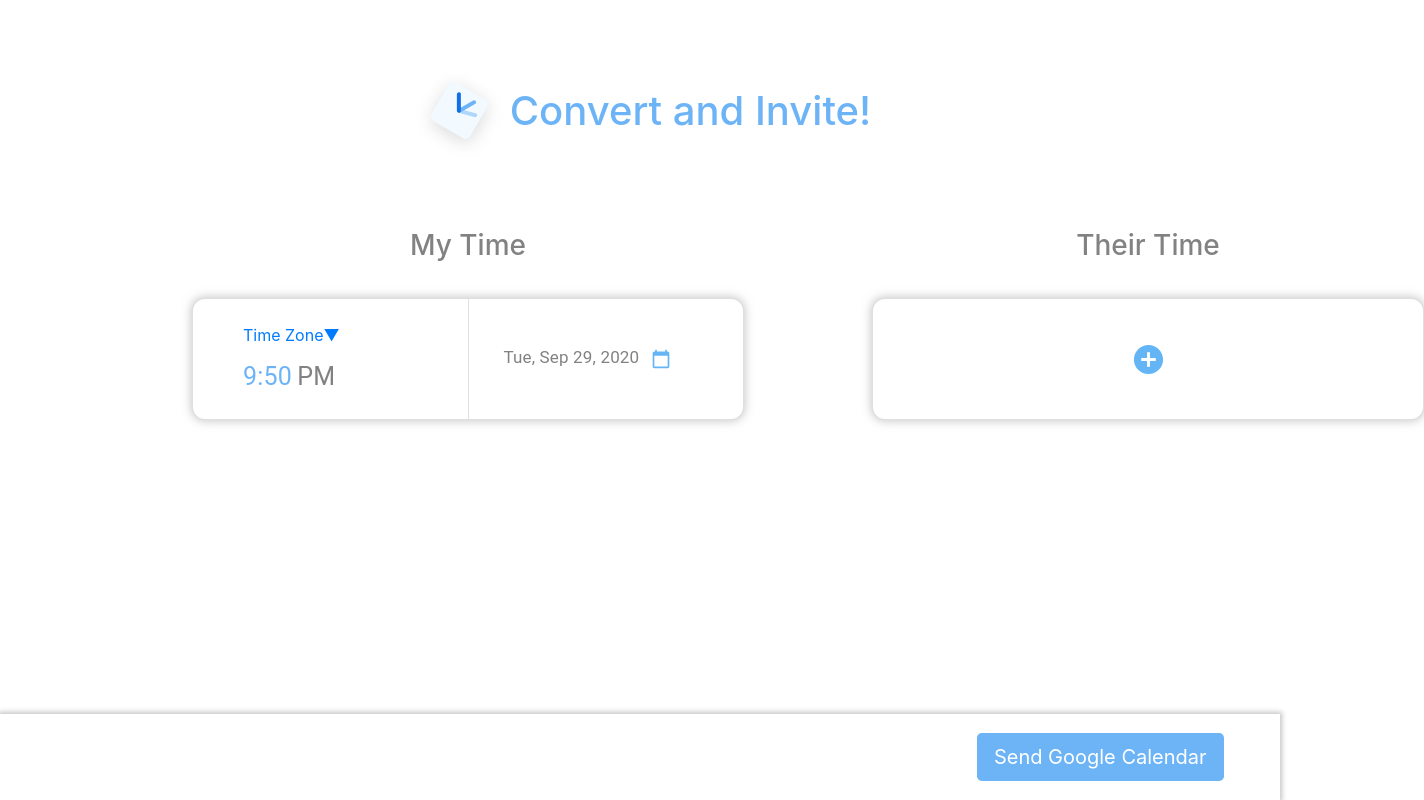
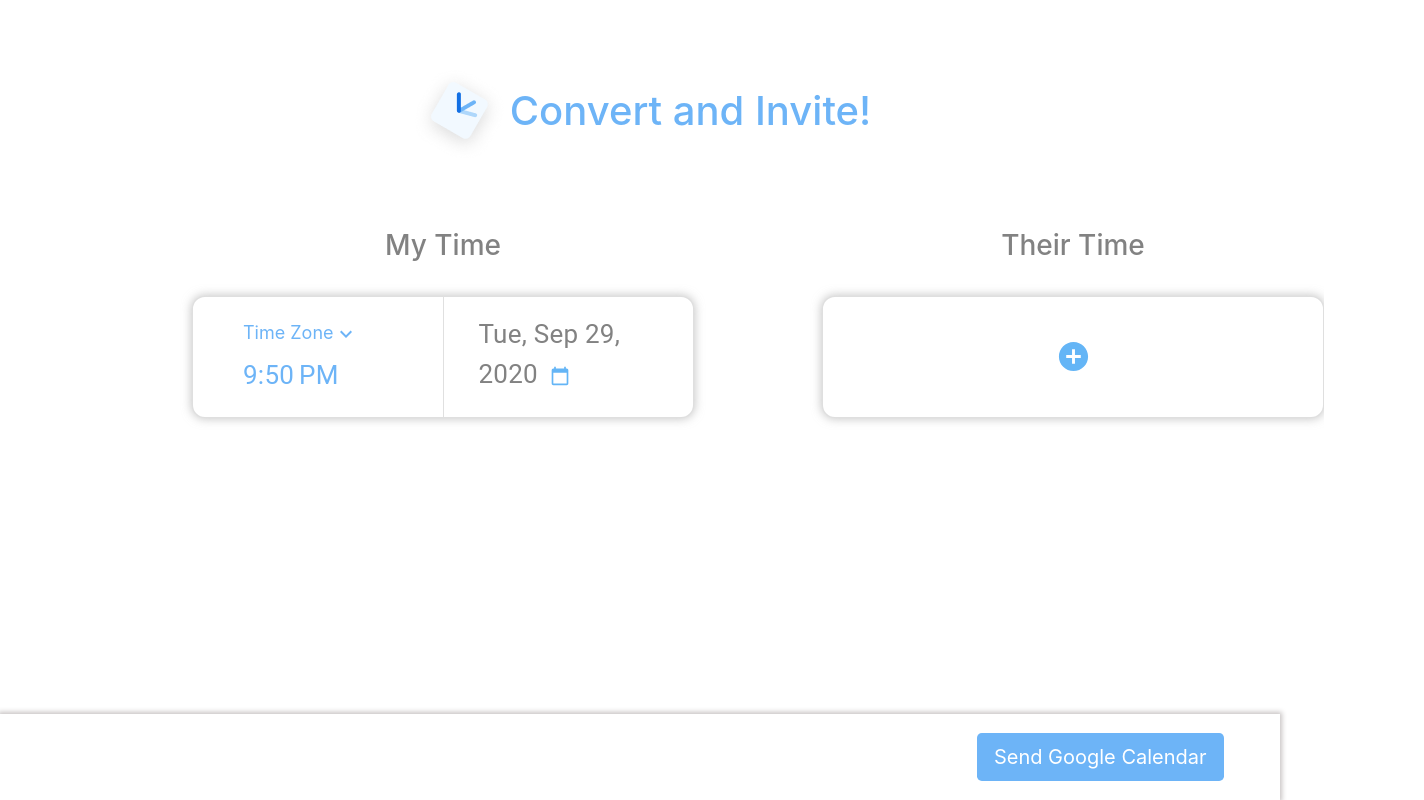
Before and after one commit to bungaepyo/web-app-inaeng-chinaeng, a React (Create React App) app: page /#/ in a window 1280 px wide. Shown: the whole page, 1424 px wide, since content can reach past the window. Built offline with nearby package versions, Linux system fonts and the light colour scheme.

Commit message:
css change & clean

```diff
--- a/src/components/Dropdown.js
+++ b/src/components/Dropdown.js
@@ -1,8 +1,10 @@
 import React, {useState} from "react";
 import { FormControl } from "react-bootstrap";
+import ExpandMoreIcon from '@material-ui/icons/ExpandMore';
 
 const CustomToggle = React.forwardRef(({ children, onClick }, ref) => (
     <a
+      style={{color : "#6DB4F7", fontSize:"18px"}}
       href=" "
       ref={ref}
       onClick={(e) => {
@@ -11,7 +13,7 @@ const CustomToggle = React.forwardRef(({ children, onClick }, ref) => (
       }}
     >
       {children}
-      &#x25bc;
+      <ExpandMoreIcon/>
     </a>
   ));
 
@@ -29,7 +31,7 @@ const CustomMenu = React.forwardRef(
           <FormControl
             autoFocus
             className="mx-3 my-2 w-auto"
-            placeholder="Type to filter..."
+            placeholder="Type to filter"
             onChange={(e) => setValue(e.target.value)}
             value={value}
           />
--- a/src/components/Home.js
+++ b/src/components/Home.js
@@ -2,7 +2,7 @@ import React from "react";
 import '../styles/Home.css';
 import { ButtonToolbar, Button, Col, Dropdown } from "react-bootstrap";
 import Card from "react-bootstrap/Card";
-import TimeCard from "../components/TimeCard";
+// import TimeCard from "../components/TimeCard";
 import Container from "react-bootstrap/Container";
 import Divider from '@material-ui/core/Divider'
 import AddCircleIcon from '@material-ui/icons/AddCircle';
@@ -21,24 +21,6 @@ class Home extends React.Component{
 
     nextPath(path){
         this.props.history.push(path);
-    }
-
-    state = {
-        cardsCount: 0,
-    };
-
-    addHandler = () => {
-        this.setState(prevState => {
-            return {cardsCount: prevState.cardsCount+1};
-        })
-    };
-
-    getCards = () => {
-        let cards =[];
-        for(let i=0; i<this.state.cardsCount; i++){
-            cards.push(TimeCard)
-        }
-        return cards;
     }
 
     render(){
@@ -103,7 +85,6 @@ class Home extends React.Component{
                                                     onClick={this.addHandler}>
                                                     <AddCircleIcon fontSize="large" style={{ color: blue[300] }}/>
                                                 </IconButton>
-                                                {this.getCards()}
                                             </Container>
                                         </Card>
                                         </div>
--- a/src/components/Picker.js
+++ b/src/components/Picker.js
@@ -12,26 +12,26 @@ const useStyles = makeStyles({
   },
 
   selectDate: {
-    fontSize: "17px",
+    fontSize: "26px",
     color: "#828282",
   },
 
   selectTime: {
-    fontSize: "25px",
+    fontSize: "26px",
     color: "#6DB4F7",
-    '&:hover': {
-        cursor: 'pointer'
-     }
   },
 
   amPm: {
-    fontSize: "25px",
-    color: "#828282",
+    fontSize: "26px",
+    color: "#6DB4F7",
     marginLeft: "5px",
   },
 
   timeTypography: {
     display: "flex",
+    '&:hover': {
+        cursor: 'pointer'
+     }
   },
 });
 
@@ -48,10 +48,10 @@ function InlineTimePicker() {
 
   return (
     <div className={classes.container}>
-        <div className={classes.timeTypography}>
+        <div className={classes.timeTypography}
+             onClick={() => setIsOpen(true)}>
             <div>
-                <Typography className={classes.selectTime}
-                            onClick={() => setIsOpen(true)}>
+                <Typography className={classes.selectTime}>
                         {hour12 + ":" + minute}
                 </Typography>
             </div>
--- a/src/styles/Home.css
+++ b/src/styles/Home.css
@@ -48,7 +48,7 @@ body{
     display: flex;
     align-items: center;
     justify-content: center;
-    width: 550px;
+    width: 500px;
     height: 120px;
 }
 
@@ -82,6 +82,11 @@ body{
     right:0;
 }
 
+.card-body{
+    align-items: center;
+    justify-content: center;
+}
+
 .my-time-dropdown{
     margin-bottom: 6%;
 }
```
